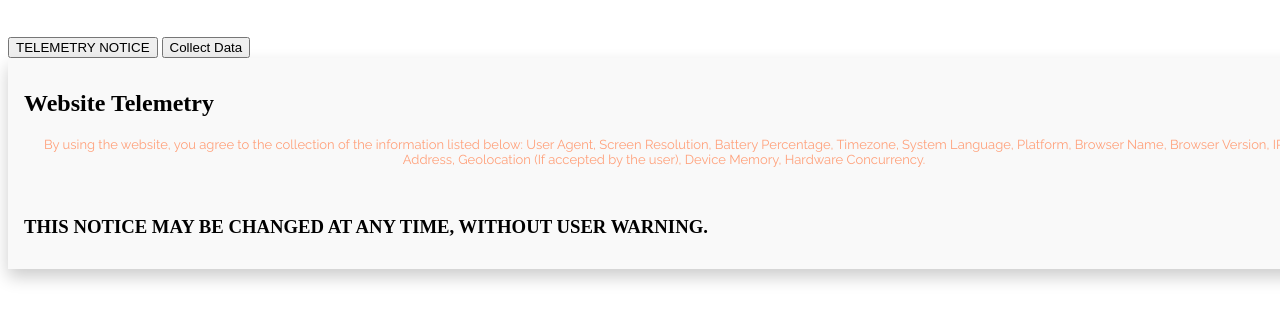
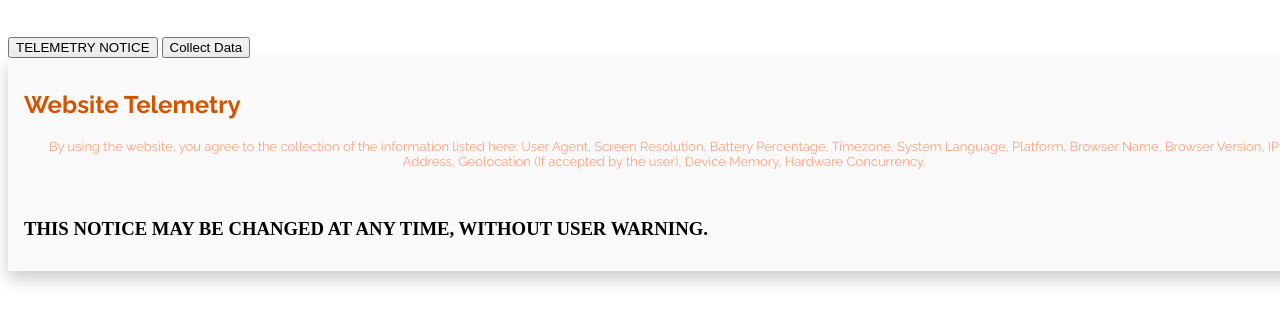
Before and after one commit to pxs-yt/web-tel-test, a plain HTML site: page index.html in a window 1280 px wide. Both pictures are taken after a click on the button "TELEMETRY NOTICE". Shown: the part 61-384 px from the top of the page. Drawn offline with Linux system fonts and the light colour scheme.

Commit message:
Modified the telemetry notice h2 style

```diff
--- a/index.html
+++ b/index.html
@@ -16,11 +16,11 @@
     <!-- DROPDOWN MENU - BACKGROUND TELEMETRY NOTICE -->
     <button onclick="myFunction()" class="dropbtn">TELEMETRY NOTICE</button>
     <div id="myDropdown" class="tel-notice-div">
-    <h2>Website Telemetry</h2>
-    <p>By using the website, you agree to the collection of the information listed below:
+    <h2 class="web-tel-h2">Website Telemetry</h2>
+    <p class="web-tel-p">By using the website, you agree to the collection of the information listed here:
         User Agent, Screen Resolution, Battery Percentage, Timezone, System Language, Platform, Browser Name, Browser Version, IP Address, Geolocation (If accepted by the user), Device Memory, Hardware Concurrency.
     </p><br>
-    <h3>THIS NOTICE MAY BE CHANGED AT ANY TIME, WITHOUT USER WARNING.</h3>
+    <h3 class="web-tel-h3">THIS NOTICE MAY BE CHANGED AT ANY TIME, WITHOUT USER WARNING.</h3>
     </div>
 
 
--- a/style.css
+++ b/style.css
@@ -6,7 +6,7 @@ h1 {
     font-style: normal;
 }
 
-p {
+.web-tel-p {
     text-align: center;
     font-family: "Raleway", sans-serif;
     font-optical-sizing: auto;
@@ -14,6 +14,15 @@ p {
     font-style: normal;
     font-size: small;
     color: lightsalmon;
+}
+
+.web-tel-h2 {
+    text-align: left;
+    font-family: "Raleway", sans-serif;
+    font-optical-sizing: auto;
+    font-weight: bold;
+    font-style: normal;
+    color: #D35400;
 }
 
 .tel-notice-div {
```
